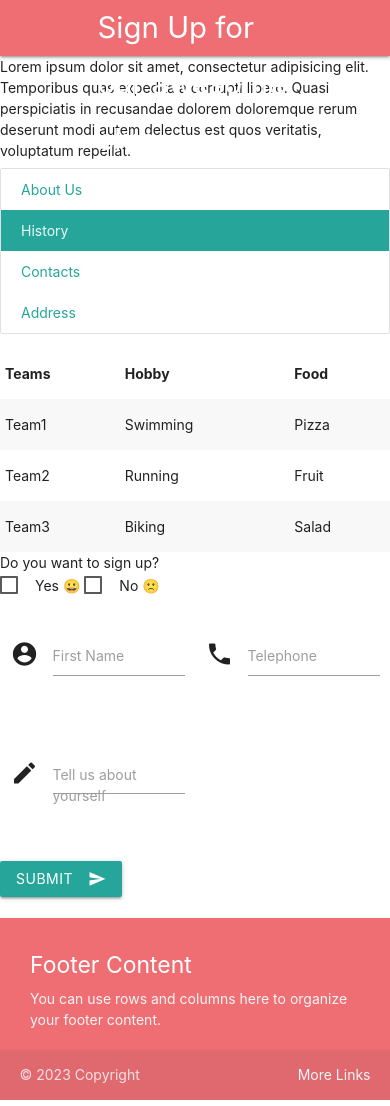
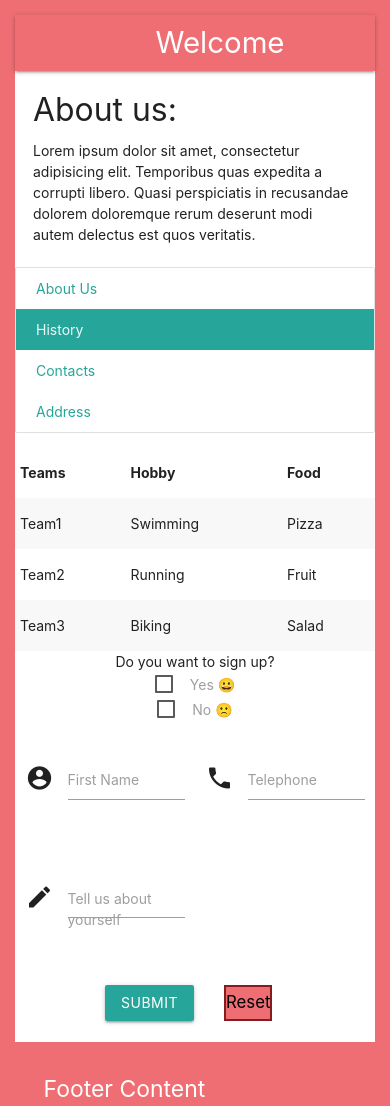
Before and after one commit to Natalie-hvb/js--first-assignment, a plain HTML site: page index.html in a window 390 px wide. Shown: the top 1106 px of the page. Drawn offline with nearby package versions, Linux system fonts and the light colour scheme.

Commit message:
Add files via upload

```diff
--- a/index.html
+++ b/index.html
@@ -13,7 +13,7 @@
   <body>
     <nav>
       <div class="nav-wrapper">
-          <a href="#" class="brand-logo"><f1>Sign Up for our awesome club</f1></a>
+        <a href="#" class="brand-logo"><f1>Welcome</f1></a>
         <ul id="nav-mobile" class="right hide-on-med-and-down">
           <li><a href="sass.html">Sass</a></li>
           <li><a href="badges.html">Components</a></li>
@@ -22,8 +22,10 @@
       </div>
     </nav
     <br>
-    <div>
-        <p>Lorem ipsum dolor sit amet, consectetur adipisicing elit. Temporibus quas expedita a corrupti libero. Quasi perspiciatis in recusandae dolorem doloremque rerum deserunt modi autem delectus est quos veritatis, voluptatum repellat.</p>
+    <div id="about-us">
+      <h4>About us:</h4>
+      <p>Lorem ipsum dolor sit amet, consectetur adipisicing elit. Temporibus quas expedita a corrupti libero. Quasi perspiciatis in recusandae dolorem doloremque rerum deserunt modi autem delectus est quos veritatis. </p>
+    </div>
     <div class="collection">
       <ul>
         <li><a href="#!" class="collection-item">About Us</a></li>
@@ -32,7 +34,7 @@
         <li><a href="#!" class="collection-item">Address</Address></a></li>
       </ul>
     </div>
-    </div>
+
 
     <!-- Table -->
     <div>
@@ -54,14 +56,12 @@
             <td>Team2</td>
             <td>Running</td>
             <td>Fruit</td>
-
           </tr>
           <tr>
             <td>Team3</td>
             <td>Biking</td>
             <td>Salad</td>
           </tr>
-
         </tbody>
       </table>
     </div>
@@ -69,17 +69,23 @@
     <!-- Form -->
     <form>
       <div id="my-form">
+        <div  id="sign-form">
           <form action="#">
+            <p>Do you want to sign up?</p>
             <p>
               <label>
-                    <p>Do you want to sign up?</p>
-                    <input type="checkbox" />
+              <input type="checkbox" id="CheckId1" onchange="oneCheckedBox(this.id)"/>
               <span>Yes &#128512;</span>
-                    <input type="checkbox" />
+              </label>
+            </p>
+            <p>
+              <label>
+              <input type="checkbox" id="CheckId2" onchange="oneCheckedBox(this.id)"/>
               <span>No &#128577;</span>
               </label>
             </p>
           </form>
+        </div>
         <br>
         <div class="row">
           <form class="col s12">
@@ -110,14 +116,19 @@
             </form>
           </div>
         </div>
+        <div id="buttons">
           <div>
-                <button class="btn waves-effect waves-light" type="submit" name="action" id="mybtn">Submit
+            <button class="btn waves-effect waves-light" type="submit" name="action" id="my-btn">Submit
             <i class="material-icons right">send</i>
             </button>
           </div>
+          <input class="btnReset btn-primary" id="reset" type="reset" value="Reset">
+          <p id="err"></p>
+          <p id ="title"></p>
+        </div>
       </div>
     </form>
-
+    <div id="result" class="col-6 col-md-4 text-bg-success rounded-start-pill"></div>
     <br>
     <footer class="page-footer">
       <div class="container">
@@ -136,10 +147,8 @@
       </div>
     </footer>
 
-
     <script src="main.js"></script>
     <!-- Compiled and minified JavaScript -->
     <script src="https://cdnjs.cloudflare.com/ajax/libs/materialize/1.0.0/js/materialize.min.js"></script>
-
   </body>
 </html>
--- a/main.js
+++ b/main.js
@@ -1,16 +1,21 @@
-const btn = document.getElementById('mybtn')
-const myform = document.getElementById('my-form')
+const btn = document.getElementById('my-btn')
+const myForm = document.getElementById('my-form')
 
-btn.addEventListener('click', (e) => {
-    e.preventDefault();
-    console.log('click');
-    myform.style.display = 'none';
-});
+var err = document.getElementById('err');
+var result = document.getElementById('result');
+var btnReset = document.getElementById('btnReset');
+let firstName = document.getElementById('icon_prefix');
+let phoneNum = document.getElementById('icon_telephone');
+let story = document.getElementById('icon_prefix2')
 
-let firstName = document.getElementById('icon_prefix');
-let phoneNum = document.getElementById('phoneNum');
-let story = document.getElementById('story')
-console.log(firstName)
+function oneCheckedBox(checkbox_id) {
+    if (document.getElementById(checkbox_id).checked) {
+        for (var i = 1; i <= 2; i++) {
+            document.getElementById("CheckId"+i).checked = false;
+        }
+        document.getElementById(checkbox_id).checked = true;
+    }
+}
 
 var person = {
     firstName: [],
@@ -18,9 +23,31 @@ var person = {
     story: []
 };
 
-function success() {
+btn.addEventListener('click', (e) => {
+    e.preventDefault();
+    myForm.style.display = "none"
+    var valueName = firstName.value;
+    var valueNum = phoneNum.value;
+    var valueStory = story.value;
+
+
+    if(valueName !== '' && valueNum !== '' && valueStory !== ''){
+        err.innerText = ''
+        title.innerText = "Your application successfully sent!"
+        person.firstName.push(valueName),
+        person.phoneNum.push(valueNum),
+        person.story.push(valueStory),
+        success()
+
+    } else {
+        title.innerText = ''
+        err.innerText = 'The form is not full'
+    }
+});
+
+function success(){
     result.innerHTML = '';
-    for (let i = 0; i < person.firstName.length && i < person.phoneNum.length && i < person.story.length; index++) {
-        result.innerHTML += '<ul>' + '<li>' + person.firstName[i] + '/li' + '<li>' + person.phoneNum[i] + '</li>' + '<li>' + person.story[i] + '</li>' + '</ul'
+    for(var i=0; i<person.firstName.length && i<person.phoneNum.length && i<person.story.length; i++){
+        result.innerHTML += '<ol>' + '<li>' + person.firstName[i] + '</li>' + '<li>' + person.phoneNum[i] + '</li>' +  '<li>' + person.story[i] + '</li>' + '</ol>'
     }
 }
--- a/style.css
+++ b/style.css
@@ -5,5 +5,38 @@
 
 body{
     max-width: 1000px;
+    width: 100%;
     margin: auto;
+    border: 15px solid #ee6e73;
 }
+
+nav f1{
+    padding-left: 50px;
+}
+
+#about-us{
+    width: 90%;
+    margin: auto;
+    padding-bottom: 15px;
+}
+
+#sign-form{
+    width: 50%;
+    margin: auto;
+    text-align: center;
+}
+
+#buttons{
+    display: flex;
+    width: 50%;
+    max-width: fit-content;
+    margin: auto;
+    gap: 30px;
+}
+
+#reset{
+    background-color: #ee6e73;
+    border: 2px solid #851c20;
+    width: 70px;
+    font-size: larger;
+}
```
Lines whose indentation alone changed are shown as unchanged.
